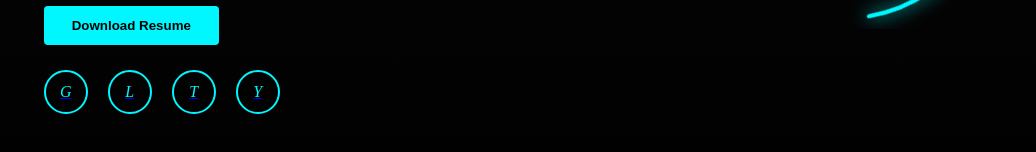
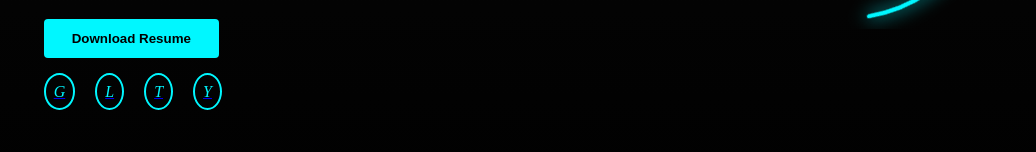
Before and after one commit to foresto-dreamer/portfolio, a React (Vite) app: page / in a window 1280 px wide. Shown: the part 616-768 px from the top of the page, without its empty margins (116-1152 px from the left). Built offline with nearby package versions, Linux system fonts and the light colour scheme.

Commit message:
updated the social icons

```diff
--- a/src/index.css
+++ b/src/index.css
@@ -218,9 +218,7 @@ body{
   height:40px;
   border:2px solid #00f7ff;
   border-radius:50%;
-  display:flex;
-  align-items:center;
-  justify-content:center;
+  padding:8px;
   color:#00f7ff;
   cursor:pointer;
   transition:0.3s;
@@ -229,4 +227,5 @@ body{
 .icon:hover{
   background:#00f7ff;
   color:black;
+  transform:scale(1.1);
 }
```
